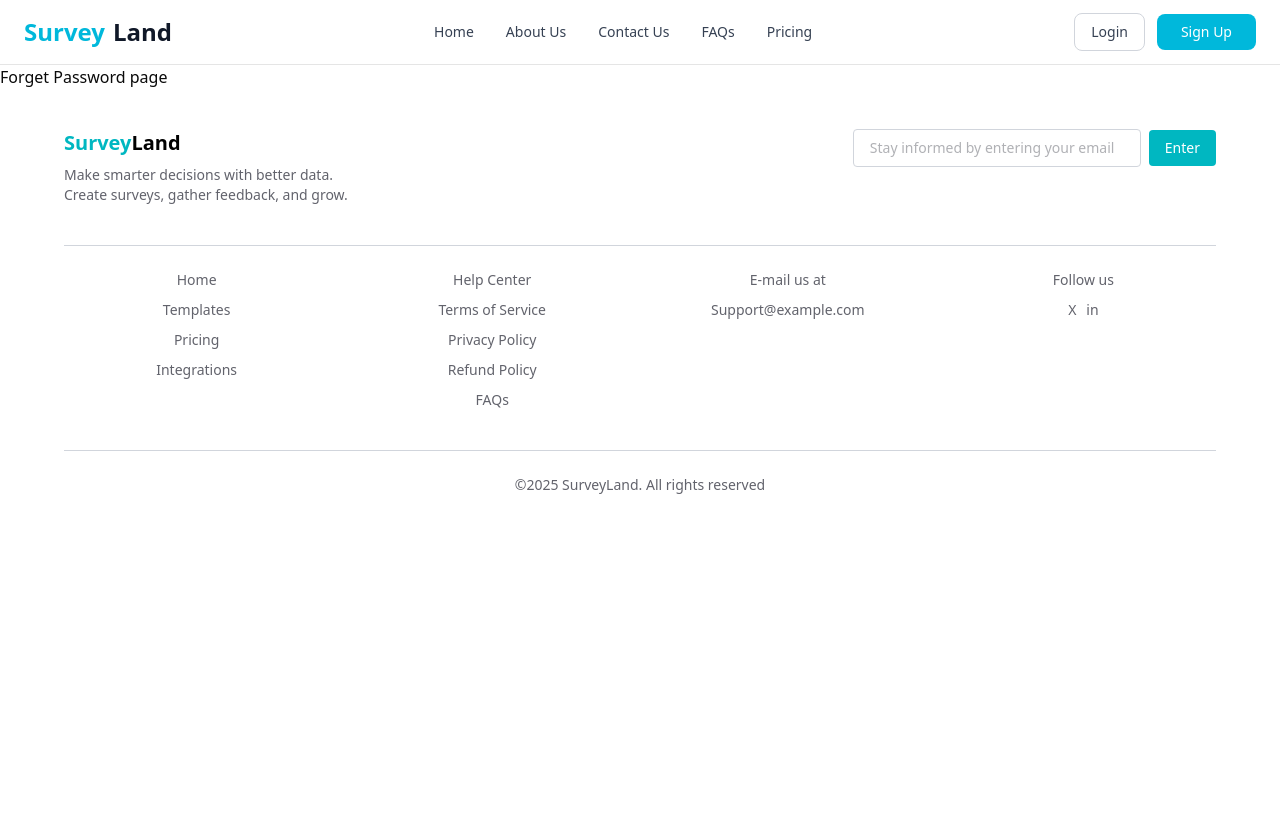
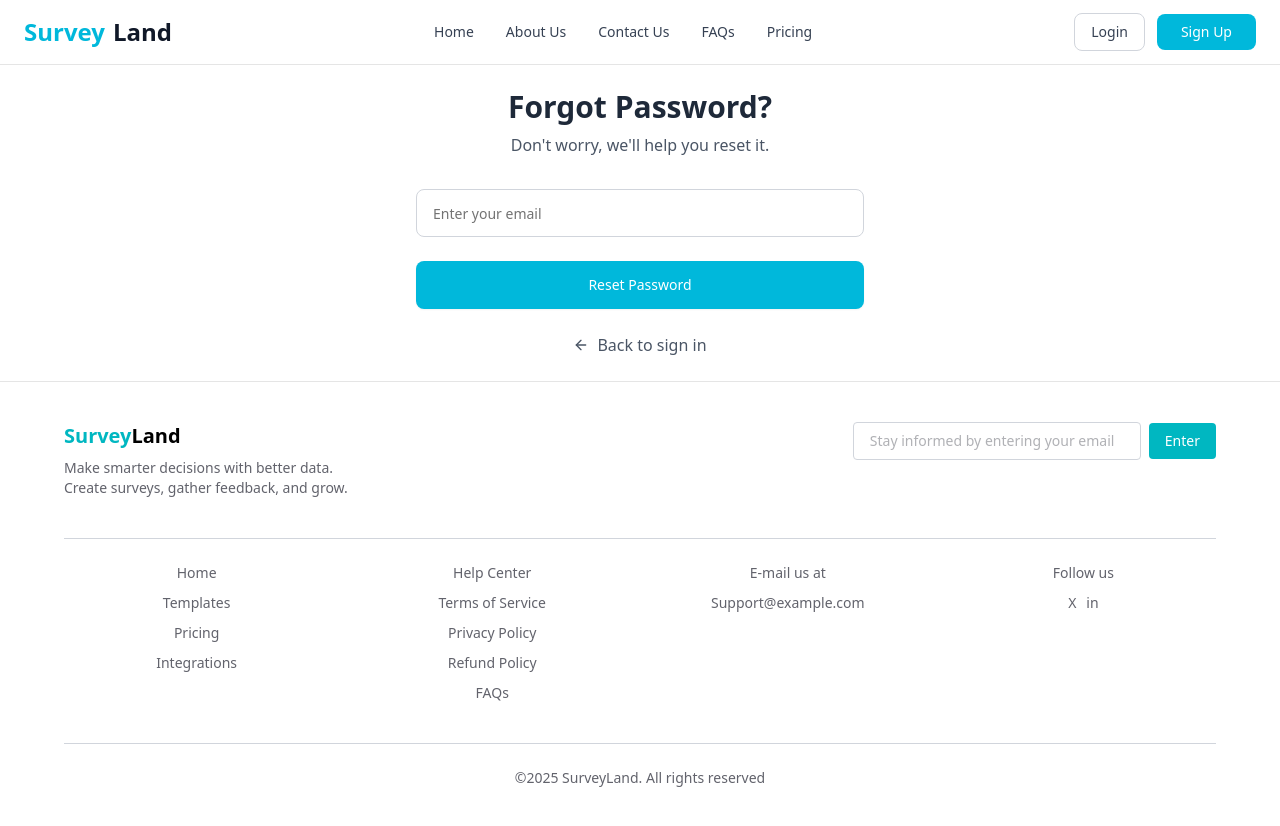
Before and after one commit to YoussefAbdelrazk/Survey-Landing, a React (Vite) app: page /forget-password in a window 1280 px wide. Before the commit the page ends 800 px from the top, so only its background shows below. Built offline with nearby package versions, Linux system fonts and the light colour scheme.

Commit message:
Forget-password done

```diff
--- a/src/components/Layout.jsx
+++ b/src/components/Layout.jsx
@@ -11,7 +11,10 @@ export default function Layout() {
   return (
     <div>
       <Navbar />
+      <br/>
       <Outlet/>
+      <br/>
+      <hr/>
       <Footer />
     </div>
   );
--- a/src/pages/ForgetPassword.jsx
+++ b/src/pages/ForgetPassword.jsx
@@ -1,3 +1,46 @@
-export default function ForgetPassword() {
-  return <div>Forget Password page</div>;
-}
+import React, { useState } from 'react';
+import { Button } from '@/components/ui/button';
+import { Input } from '@/components/ui/input';
+import { ArrowLeft } from 'lucide-react';
+
+const ForgotPassword = () => {
+  const [email, setEmail] = useState('');
+
+  return (
+    <div className="w-full max-w-md mx-auto">
+      <div className="text-center mb-8">
+        <h1 className="text-3xl font-bold text-gray-800 mb-2">
+          Forgot Password?
+        </h1>
+        <p className="text-gray-600">
+          Don't worry, we'll help you reset it.
+        </p>
+      </div>
+
+      <div className="space-y-6">
+        <div>
+          <Input
+            type="email"
+            placeholder="Enter your email"
+            value={email}
+            onChange={(e) => setEmail(e.target.value)}
+            className="w-full h-12 px-4 border border-gray-300 rounded-md focus:outline-none focus:ring-2 focus:ring-cyan-500 focus:border-transparent"
+          />
+        </div>
+
+        <Button className="w-full h-12 bg-cyan-500 hover:bg-cyan-600 text-white font-medium rounded-md">
+          Reset Password
+        </Button>
+
+        <div className="text-center">
+          <button className="flex items-center justify-center gap-2 text-gray-600 hover:text-gray-800 mx-auto">
+            <ArrowLeft size={16} />
+            Back to sign in
+          </button>
+        </div>
+      </div>
+    </div>
+  );
+};
+
+export default ForgotPassword;
```
